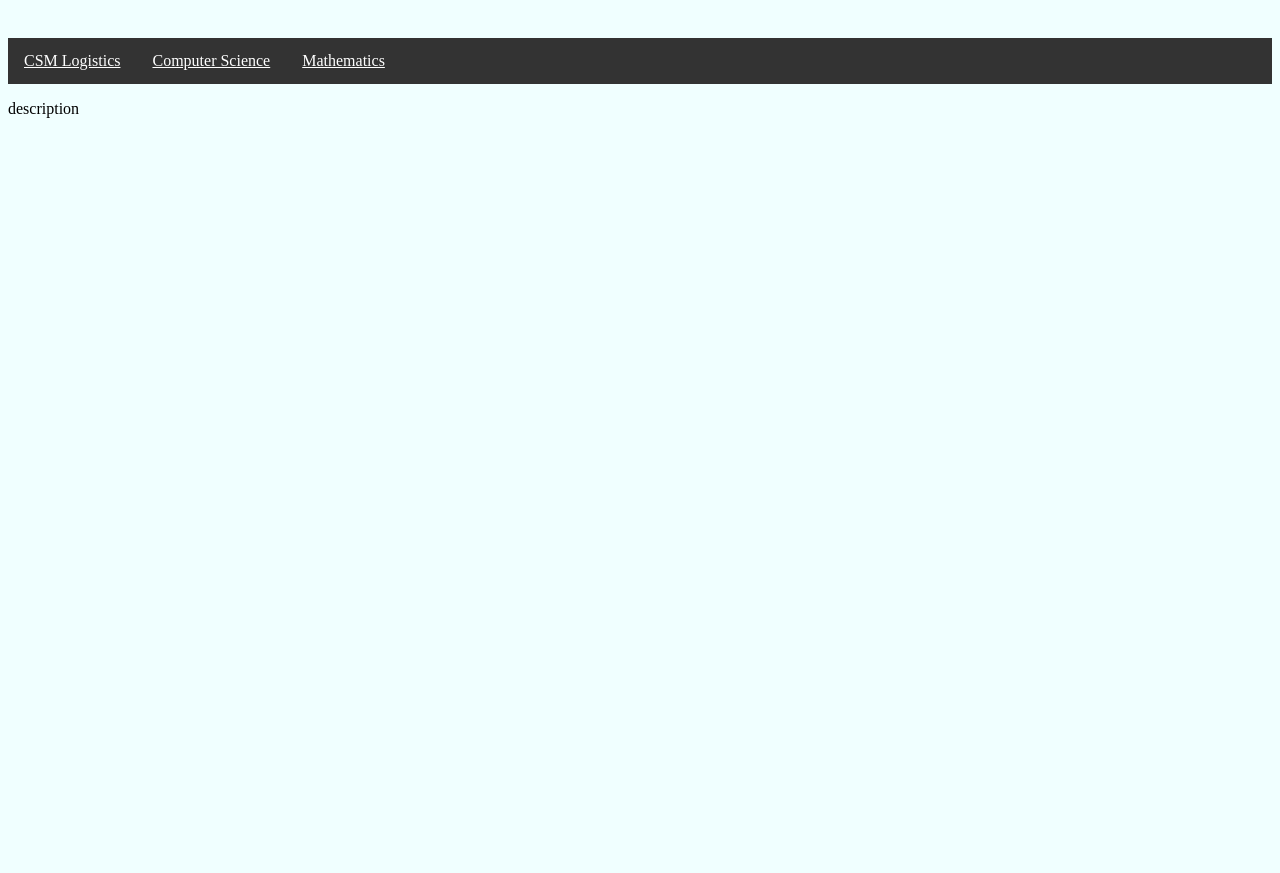
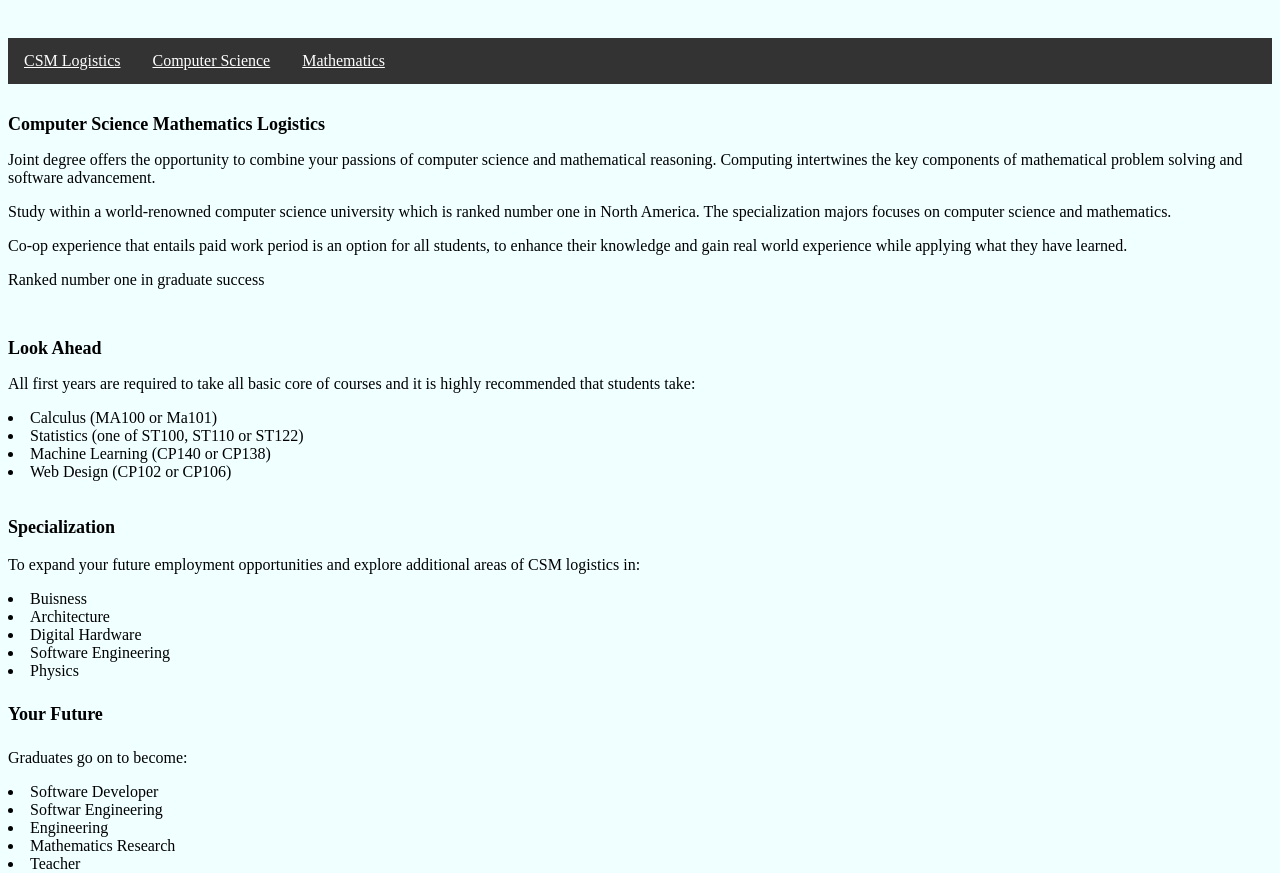
Before and after one commit to lizisbister/Assignment1, a plain HTML site: page Assignment1/Q2/www/index.html in a window 1280 px wide. Shown: the part 139-1012 px from the top of the page. Before the commit the page ends 800 px from the top, so only its background shows below. Drawn offline with Linux system fonts and the light colour scheme.

Commit message:
added new code

```diff
--- a/Assignment1/Q2/www/index.html
+++ b/Assignment1/Q2/www/index.html
@@ -11,7 +11,7 @@
 
   <body>
 
-    <h1 style="font-size:20px;text-align:right;background-color:#F4A460;">Web Design University </h1>
+    <h1 style="font-size:20px;text-align:right;background-color:#F4A460;">Web Design University</h1>
 
 
     <h2 style="font-size: 50px; text-align:center;">CSM Logistics</h2>
@@ -33,7 +33,7 @@
   .dropdown:hover .dropdown-content {display: block;}
 
   </style>
-  </head>
+
   <body>
 
   <ul>
@@ -69,7 +69,66 @@
 
  </body>
 
- <p> description</p>
+ <br>
+
+ <h1 style="font-size: 18px"> Computer Science Mathematics Logistics</h1>
+
+ <p> Joint degree offers the opportunity to combine your passions of computer science and mathematical reasoning.
+   Computing intertwines the key components of mathematical problem solving and software advancement.</p>
+
+ <p> Study within a world-renowned computer science university which is ranked number one in North America.
+   The specialization majors focuses on computer science and mathematics.</p>
+
+<p> Co-op experience that entails paid work period is an option for all students, to enhance their
+  knowledge and gain real world experience while applying what they have learned.</p>
+
+<p> Ranked number one in graduate success</p>
+
+<br>
+
+<h2 style="font-size: 18px"> Look Ahead</h2>
+
+<p> All first years are required to take all basic core of courses and it is highly recommended that students take:</p>
+
+<li>Calculus (MA100 or Ma101)</li><br>
+
+<li>Statistics (one of ST100, ST110 or ST122)</li><br>
+
+<li>Machine Learning (CP140 or CP138)</li><br>
+
+<li>Web Design (CP102 or CP106)</li><br>
+
+<br>
+
+<h3 style="font-size: 18px">Specialization</h3>
+
+<p> To expand your future employment opportunities and explore additional areas of CSM logistics in:</p>
+
+<li>Buisness</li><br>
+
+<li>Architecture</li><br>
+
+<li>Digital Hardware</li><br>
+
+<li>Software Engineering</li><br>
+
+<li>Physics</li>
+
+<br>
+
+<h4 style="font-size: 18px"> Your Future</h4>
+
+<p> Graduates go on to become:</p>
+
+<li>Software Developer</li><br>
+
+<li>Softwar Engineering</li><br>
+
+<li>Engineering</li><br>
+
+<li>Mathematics Research</li><br>
+
+<li>Teacher</li>
 
 
   <body style="background-color:#F0FFFF"></body>
```
Also changed, not shown: Assignment1/Q2/www/computer_science/index.html (+2 -2 lines), Assignment1/Q2/www/computer_science/machinelearning.html (+5 -1 lines), Assignment1/Q2/www/computer_science/webdesign.html (+5 -1 lines), Assignment1/Q2/www/mathematics/calculus.html (+5 -1 lines), Assignment1/Q2/www/mathematics/index.html (+1 -1 lines), Assignment1/Q2/www/mathematics/statistics.html (+4 -4 lines).
